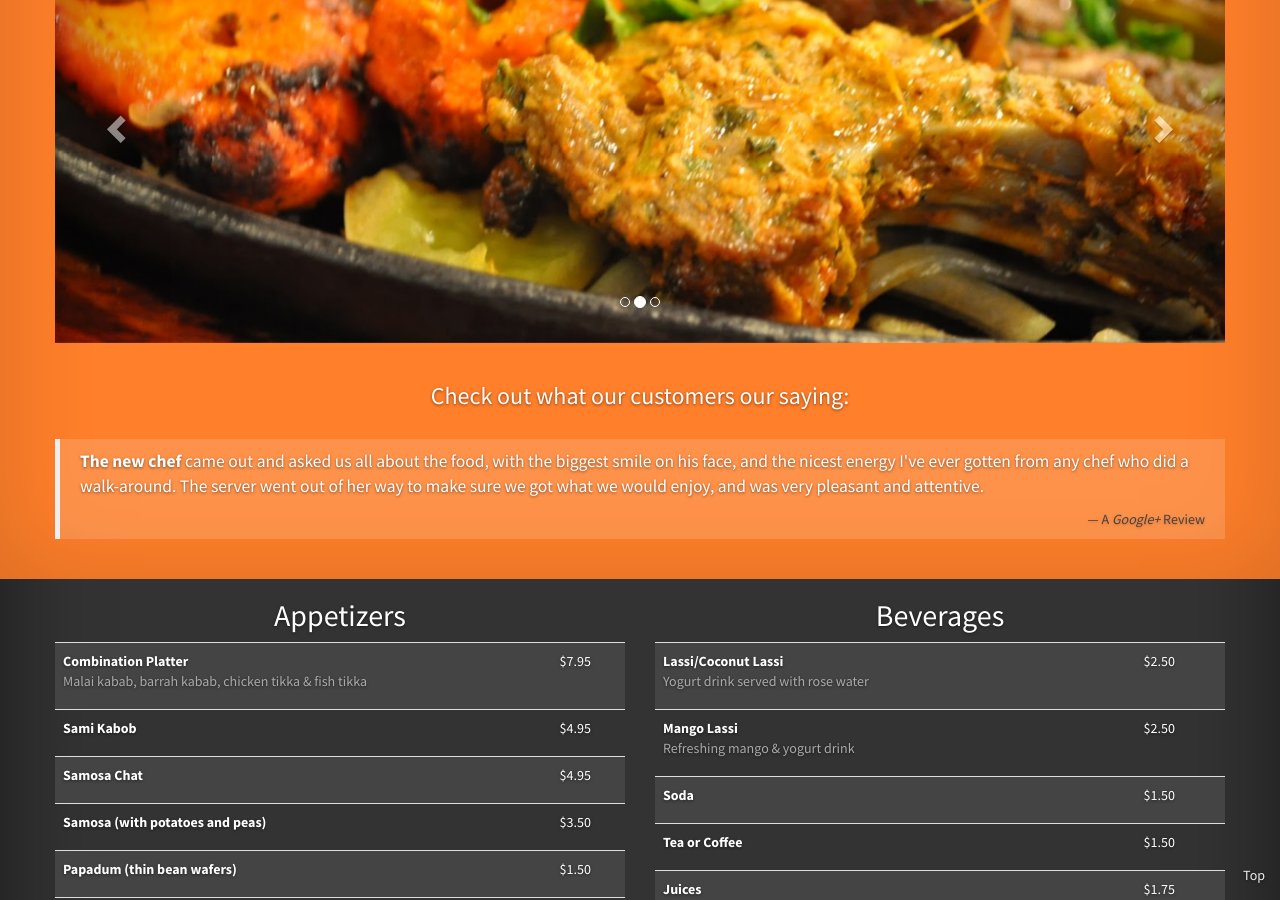
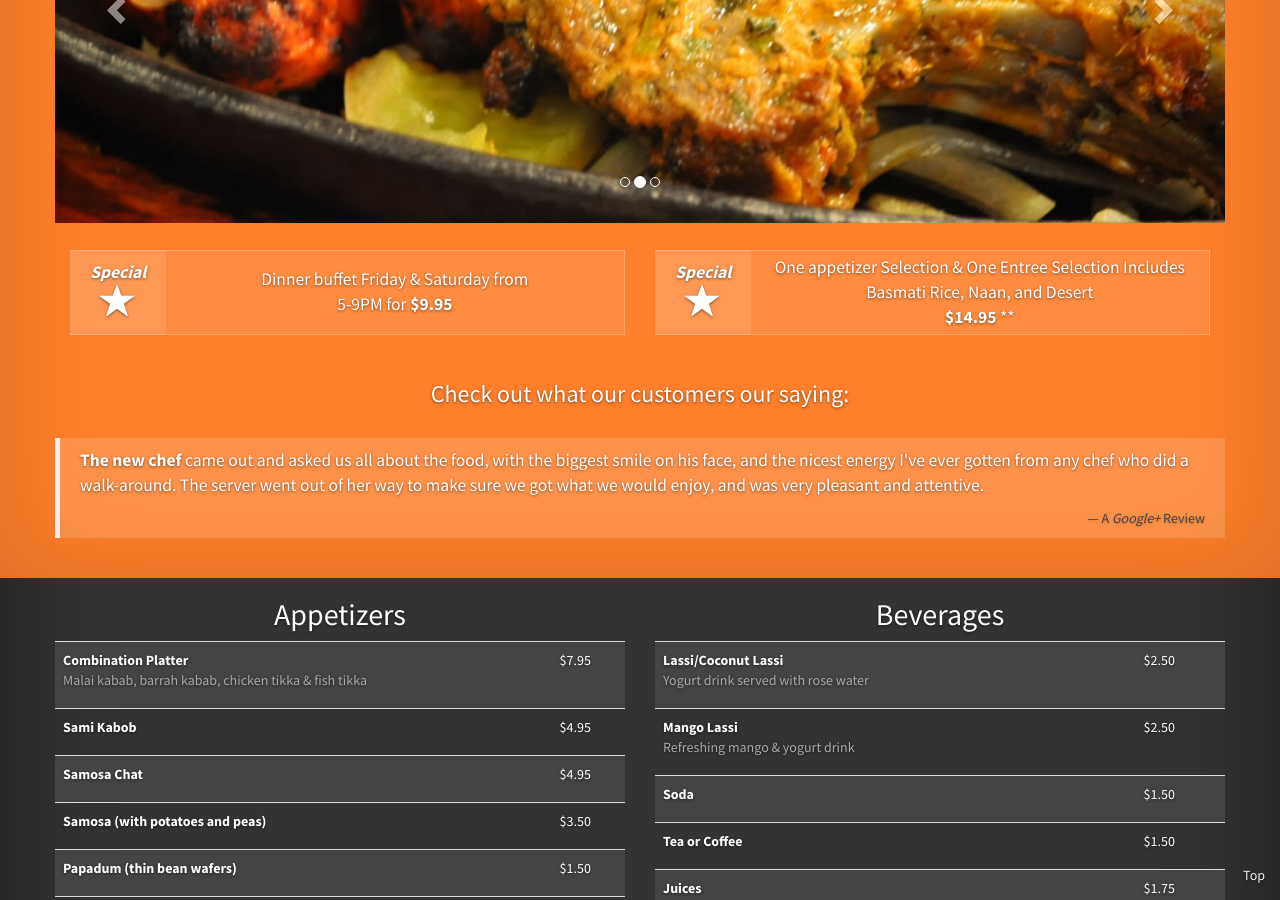
Before and after one commit to cfebs/gandhi, a Jekyll site: the page built from index.html, in a window 1280 px wide and 900 px high, scrolled down 580 px. Built offline with Jekyll 4.4.1, drawn with Linux system fonts in a browser that asks for light colours; nearby versions of some CDN libraries; some web fonts are replaced.

Commit message:
move images up more, specials now have the word special on them

```diff
--- a/_includes/orange.html
+++ b/_includes/orange.html
@@ -31,11 +31,20 @@
       </div>
     </div>
 
+    <br>
+
+    <div class="row">
+      <div class="md-col-12">
+        {% include carousel.html %}
+      </div>
+    </div>
+
     <div class="row">
       <div class="col-md-6">
         <table class="special-callout">
           <tr>
             <td class="icon">
+              <div class="label">Special</div>
               <span class="glyphicon glyphicon-star"><span>
             </td>
             <td class="desc">
@@ -48,6 +57,7 @@
         <table class="special-callout">
           <tr>
             <td class="icon">
+              <div class="label">Special</div>
               <span class="glyphicon glyphicon-star"><span>
             </td>
             <td class="desc">
@@ -61,12 +71,6 @@
         </table>
       </div>
     </div>
-
-    <div class="row">
-        {% include carousel.html %}
-    </div>
-
-    <br>
 
     <div class="row">
       <div class="md-col-12">
--- a/css/app.less
+++ b/css/app.less
@@ -106,9 +106,15 @@ blockquote {
   .icon {
     background-color: rgba(255, 255, 255, 0.2);
     text-align: center;
-    font-size: 2em;
     padding: 0.5em;
     width: 15%;
+    .label {
+      font-size: 1em;
+      font-style: italic;
+    }
+    .glyphicon {
+      font-size: 2em;
+    }
   }
   .desc {
     background-color: rgba(255, 255, 255, 0.1);
```
